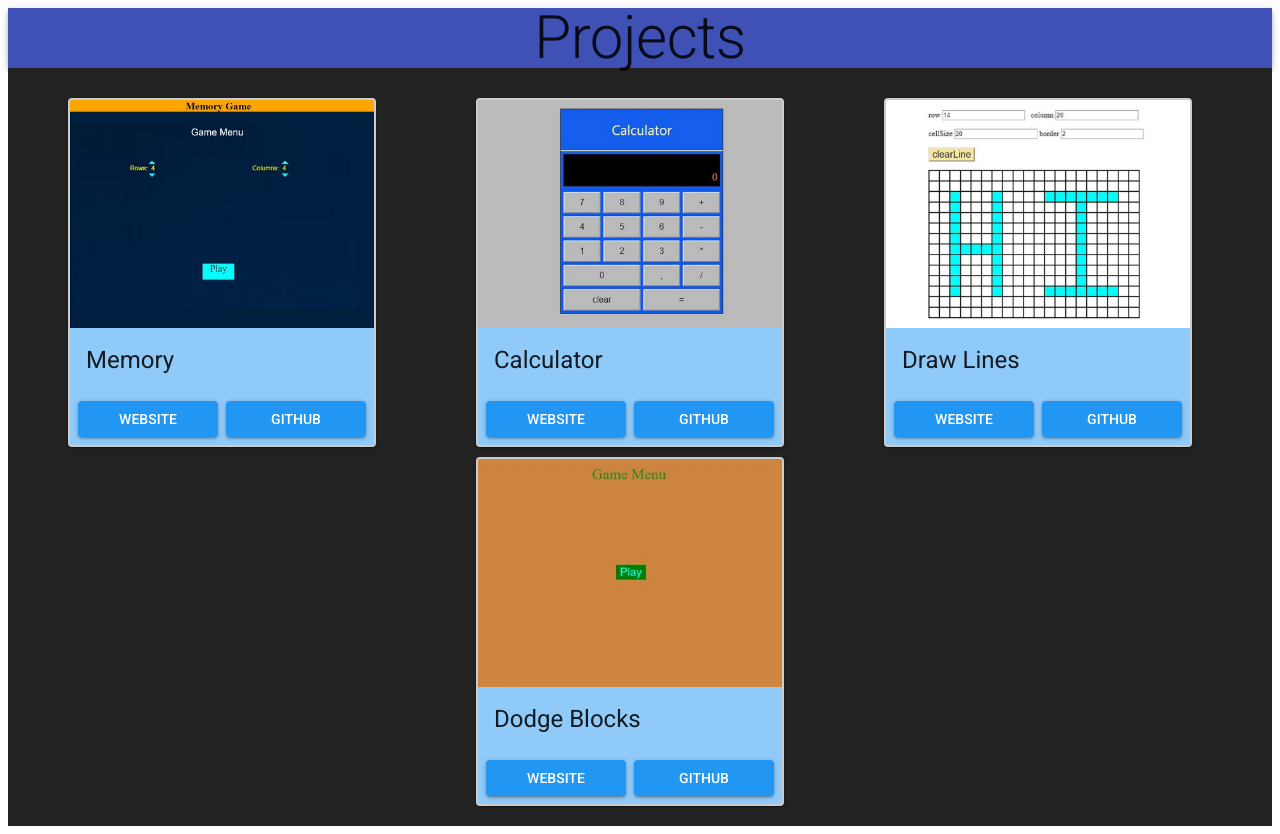
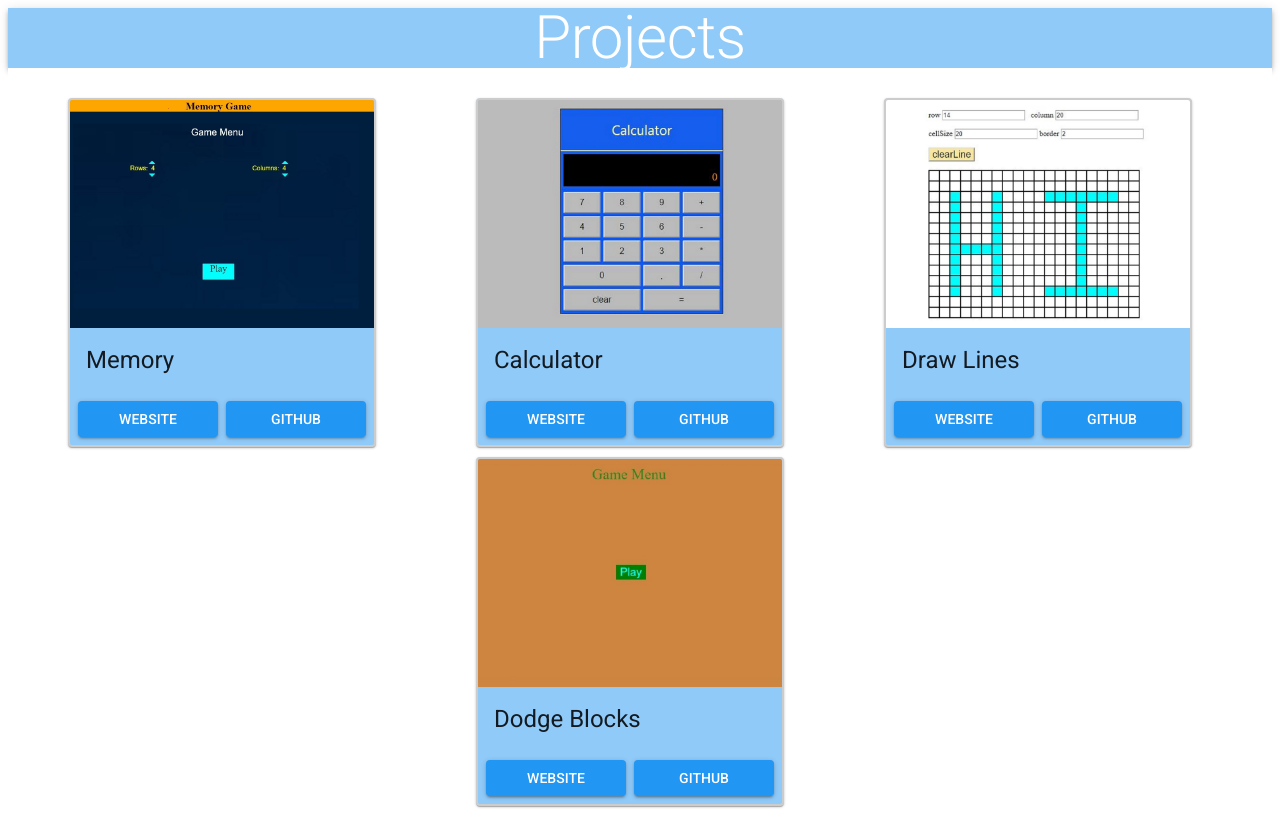
Before and after one commit to josephttran/project, a React app: page / in a window 1280 px wide. Built offline with nearby package versions, Linux system fonts and the light colour scheme.

Commit message:
Customize theme

```diff
--- a/src/components/App.tsx
+++ b/src/components/App.tsx
@@ -1,17 +1,31 @@
 import * as React from 'react';
+import { MuiThemeProvider, createMuiTheme } from '@material-ui/core/styles';
+import blue from '@material-ui/core/colors/blue';
 
 import { Header } from './Header/Header';
 import ProjectList from './Project/ProjectList'
 
+const theme = createMuiTheme({
+  palette: {
+    primary: {
+      main: blue[200],
+      contrastText: '#fff'
+    },
+    secondary: {
+      main: '#fff',
+      contrastText: blue[500]
+    },
+  },
+})
+
 class App extends React.Component {
-
   render() {
     return (
-      <div className="App">
-
-        <Header name="Projects" />
-        <ProjectList />
-
+      <div className='App'>
+        <MuiThemeProvider theme={theme}>
+          <Header name="Projects" />
+          <ProjectList />
+        </MuiThemeProvider>
       </div>
     )
   }
--- a/src/components/Header/Header.tsx
+++ b/src/components/Header/Header.tsx
@@ -9,8 +9,8 @@ export interface IHeader {
 export const Header = (props: IHeader) => {
   return (
     <div className='header'>
-      <AppBar position='static'>
-        <Typography variant='h2' align='center'>
+      <AppBar position='static' color='primary'>
+        <Typography variant='h2' align='center' color='inherit'>
           {props.name}
         </Typography>
       </AppBar>
--- a/src/components/Project/ProjectList.tsx
+++ b/src/components/Project/ProjectList.tsx
@@ -8,7 +8,7 @@ import projectData from '../../projectData.json';
 const styles = (theme: Theme) => createStyles({
   container: {
     padding: 20,
-    backgroundColor: '#222',
+    backgroundColor: theme.palette.secondary.main,
   }
 });
 
--- a/src/components/Project/SingleProject.tsx
+++ b/src/components/Project/SingleProject.tsx
@@ -1,16 +1,15 @@
 import * as React from 'react';
-import { createStyles, Theme, withStyles, WithStyles } from '@material-ui/core/styles';
-import blue from '@material-ui/core/colors/blue';
+import Button from '@material-ui/core/Button';
 import Card from '@material-ui/core/Card';
 import CardAction from '@material-ui/core/CardActions';
 import CardActionArea from '@material-ui/core/CardActionArea';
 import CardHeader from '@material-ui/core/CardHeader';
 import CardMedia from '@material-ui/core/CardMedia';
-import Button from '@material-ui/core/Button';
-import { Grid } from '@material-ui/core';
+import blue from '@material-ui/core/colors/blue';
+import Grid from '@material-ui/core/Grid';
+import { createStyles, Theme, withStyles, WithStyles } from '@material-ui/core/styles';
 
-const primary = blue[200];
-const secondary = blue[500];
+const buttonBg = blue[500];
 
 const styles = (theme: Theme) => createStyles({
   item: {
@@ -21,7 +20,7 @@ const styles = (theme: Theme) => createStyles({
     minWidth: 320
   },
   card: {
-    backgroundColor: primary,
+    backgroundColor: theme.palette.primary.main,
     border: '2px solid #ccc'
   },
   media: {
@@ -29,15 +28,15 @@ const styles = (theme: Theme) => createStyles({
     paddingTop: '75%'
   },
   title: {
-    color: 'theme.palette.getContrastText(primary)'
+    color: theme.palette.getContrastText(theme.palette.primary.main)
   },
   actions: {
     display: 'flex'
   },
   button: {
     width: 140,
-    backgroundColor: secondary,
-    color: theme.palette.getContrastText(secondary)
+    backgroundColor: buttonBg,
+    color: theme.palette.getContrastText(buttonBg)
   }
 });
 
```
